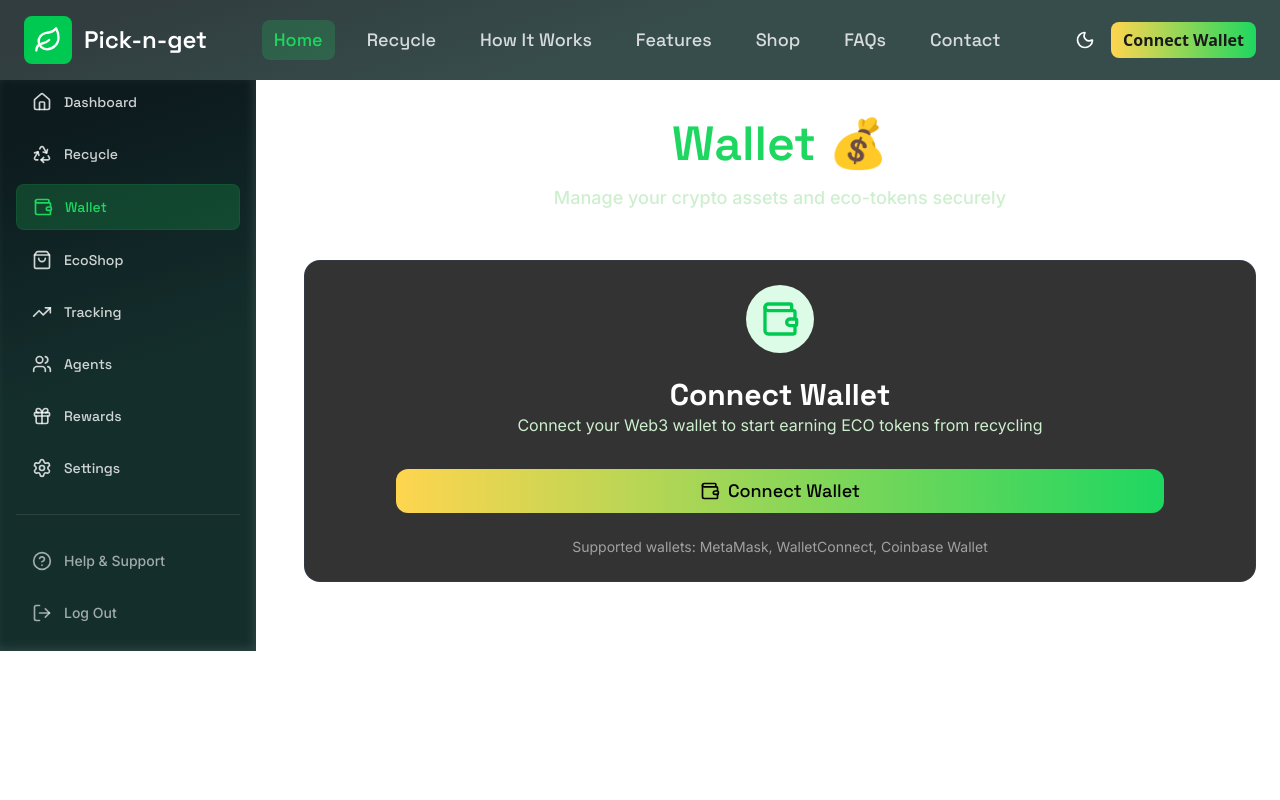
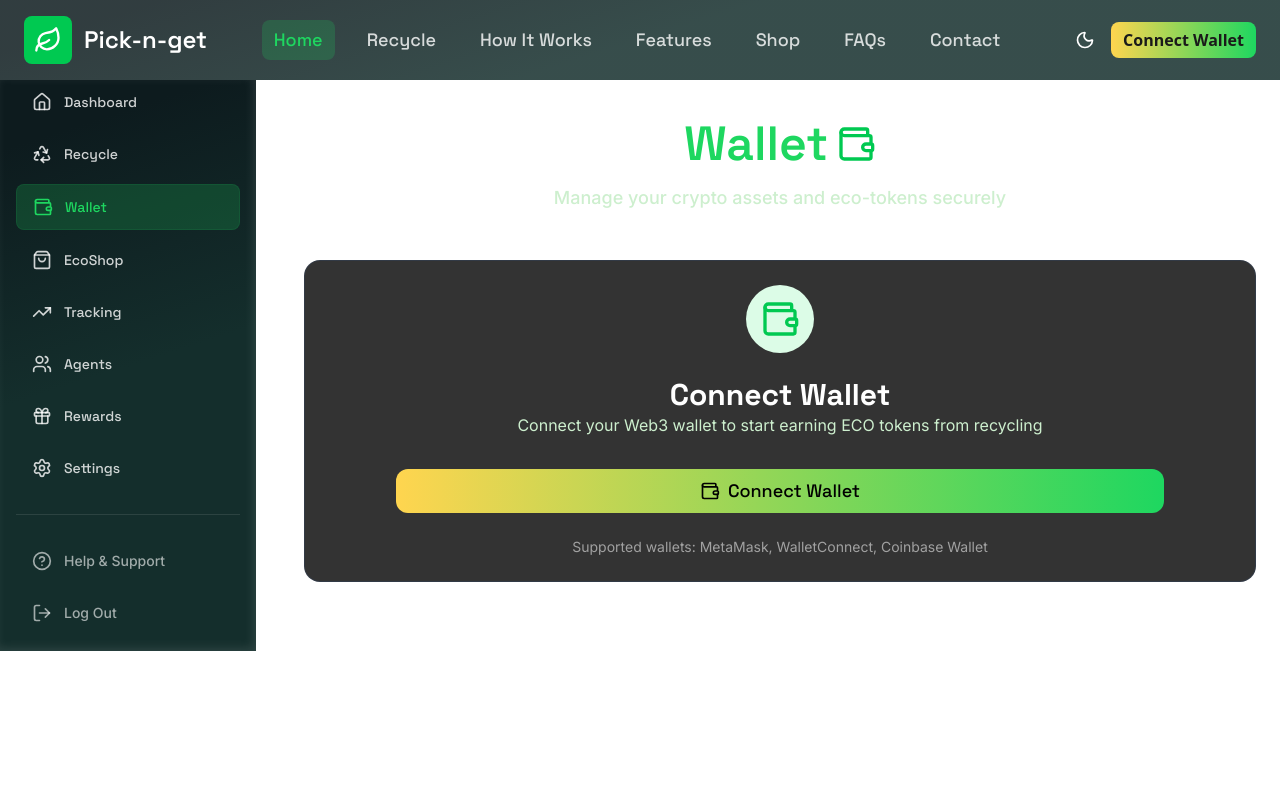
Before and after one commit to kemsguy7/pick-n-get-fe, a Next.js app: page /wallet in a window 1280 px wide. Shown: the top 800 px of the page. Built offline with nearby package versions, Linux system fonts and the light colour scheme.

Commit message:
realigned styles of wallet icon on wallet page

```diff
--- a/app/wallet/page.tsx
+++ b/app/wallet/page.tsx
@@ -5,6 +5,8 @@ import { useState } from "react"
 import AppLayout from "../components/layout/AppLayout"
 import WalletConnect from "../components/wallet/WalletConnect"
 import WalletConnected from "../components/wallet/WalletConnected"
+import { Wallet } from "lucide-react"
+
 
 export default function WalletPage() {
   const [isWalletConnected, setIsWalletConnected] = useState(false)
@@ -23,9 +25,17 @@ export default function WalletPage() {
         <div className=" mx-auto">
           {/* Header */}
           <div className="text-center mb-8 mt-4 lg:mb-12">
-            <h1 className="text-3xl md:text-4xl text-primary lg:text-5xl font-semibold text-white mb-4 font-space-grotesk">
-              Wallet 💰
-            </h1>
+            <div className="flex items-center justify-center gap-2 mb-4">
+                <div>
+                    <h1 className="text-3xl md:text-4xl text-primary lg:text-5xl font-semibold text-white  font-space-grotesk">
+                    Wallet
+                    </h1>
+            </div>
+                <div>
+                <Wallet className="w-10 h-10 text-green-500" />
+                </div>
+           </div>
+
             <p className="text-lg text-gray-300 font-inter secondary-text font-medium">
               Manage your crypto assets and eco-tokens securely
             </p>
```
